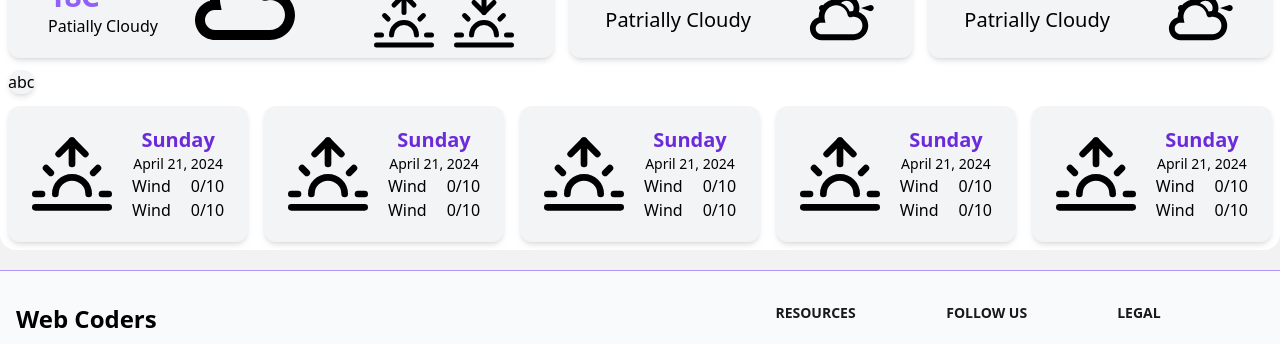
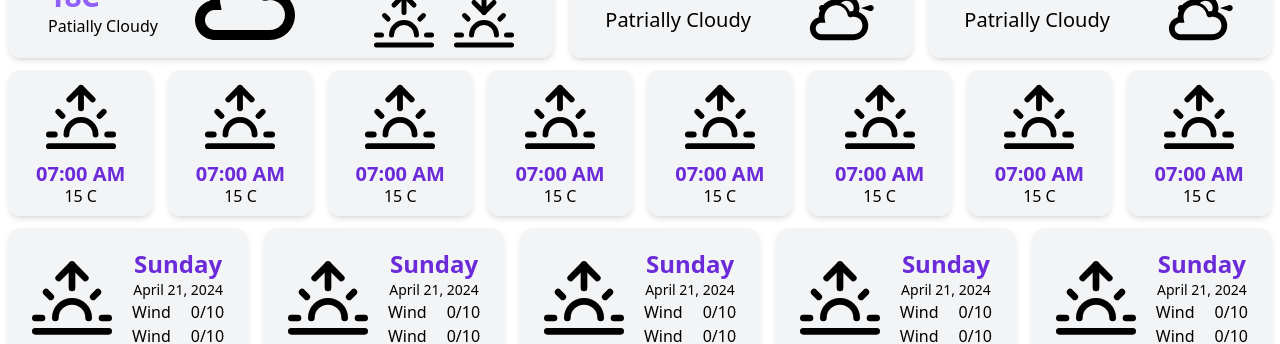
Before and after one commit to WebCoders1122/React-Practice-Projects, a React (Vite) app: page /weather-app in a window 1280 px wide. Shown: the part 345-689 px from the top of the page. Built offline with nearby package versions, Linux system fonts and the light colour scheme; no server answers.

Commit message:
Hourly Forecast added

```diff
--- a/src/components/Weather App/WeatherApp.jsx
+++ b/src/components/Weather App/WeatherApp.jsx
@@ -5,6 +5,7 @@ import CardwithLogo from "../Reuseable Components/CardwithLogo";
 import WeatherCard2 from "./WeatherCard2";
 import WeatherCard3 from "./WeatherCard3";
 import WeatherCard4 from "./WeatherCard4";
+import WeatherCard5 from "./WeatherCard5";
 
 const WeatherApp = () => {
   return (
@@ -46,8 +47,31 @@ const WeatherApp = () => {
         </Container>
       </div>
       {/* 2nd row: hourly Forecast */}
-      <div>
-        <Container>abc</Container>
+      <div className='flex justify-between'>
+        <Container>
+          <WeatherCard5 />
+        </Container>
+        <Container>
+          <WeatherCard5 />
+        </Container>
+        <Container>
+          <WeatherCard5 />
+        </Container>
+        <Container>
+          <WeatherCard5 />
+        </Container>
+        <Container>
+          <WeatherCard5 />
+        </Container>
+        <Container>
+          <WeatherCard5 />
+        </Container>
+        <Container>
+          <WeatherCard5 />
+        </Container>
+        <Container>
+          <WeatherCard5 />
+        </Container>
       </div>
       {/* 3rd row: weekly Forecast */}
       <div className='flex justify-between'>
--- a/src/components/Weather App/WeatherCard4.jsx
+++ b/src/components/Weather App/WeatherCard4.jsx
@@ -6,7 +6,7 @@ const WeatherCard4 = () => {
     <div className='sunrise flex gap-5 items-center py-5 px-6 dark:text-grey-300'>
       <FiSunrise size={80} />
       <div className='flex flex-col justify-between items-center'>
-        <p className='text-xl text-center font-semibold text-purple-700 dark:text-red-500'>
+        <p className='text-2xl text-center font-semibold text-purple-700 dark:text-red-500'>
           Sunday
         </p>
         <p className='text-center text-sm'>April 21, 2024</p>
--- /dev/null
+++ b/src/components/Weather App/WeatherCard5.jsx
@@ -0,0 +1,19 @@
+import React from "react";
+import { FiSunrise } from "react-icons/fi";
+
+const WeatherCard5 = () => {
+  return (
+    <div className='sunrise flex flex-col justify-between items-center py-2 px-7 dark:text-grey-300'>
+      <FiSunrise
+        className='mt-1'
+        size={70}
+      />
+      <p className='text-xl mt-2 text-center font-semibold text-purple-700 dark:text-red-500'>
+        07:00 AM
+      </p>
+      <p className='-mt-1'>15 C</p>
+    </div>
+  );
+};
+
+export default WeatherCard5;
```
